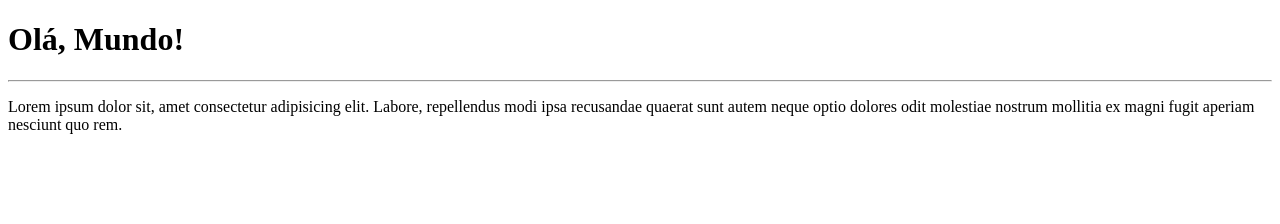
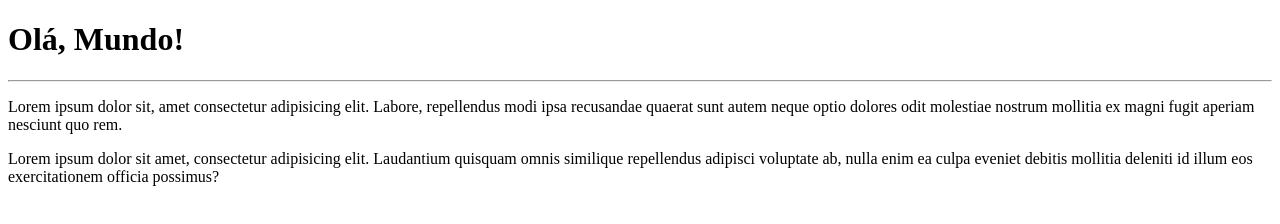
Before and after one commit to Cicera-MN/ola-mundo, a plain HTML site: page site-exemplo/index.html in a window 1280 px wide. Drawn offline with Linux system fonts and the light colour scheme.

Commit message:
adicionei um paragrafo

```diff
--- a/site-exemplo/index.html
+++ b/site-exemplo/index.html
@@ -10,5 +10,6 @@
    <h1>Olá, Mundo!</h1>
    <hr>
    <p>Lorem ipsum dolor sit, amet consectetur adipisicing elit. Labore, repellendus modi ipsa recusandae quaerat sunt autem neque optio dolores odit molestiae nostrum mollitia ex magni fugit aperiam nesciunt quo rem.</p>
+   <p>Lorem ipsum dolor sit amet, consectetur adipisicing elit. Laudantium quisquam omnis similique repellendus adipisci voluptate ab, nulla enim ea culpa eveniet debitis mollitia deleniti id illum eos exercitationem officia possimus?</p>
 </body>
 </html>
```
